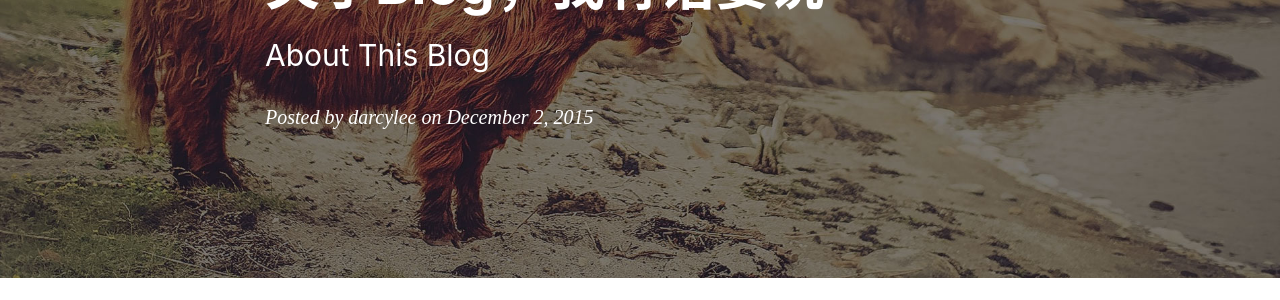
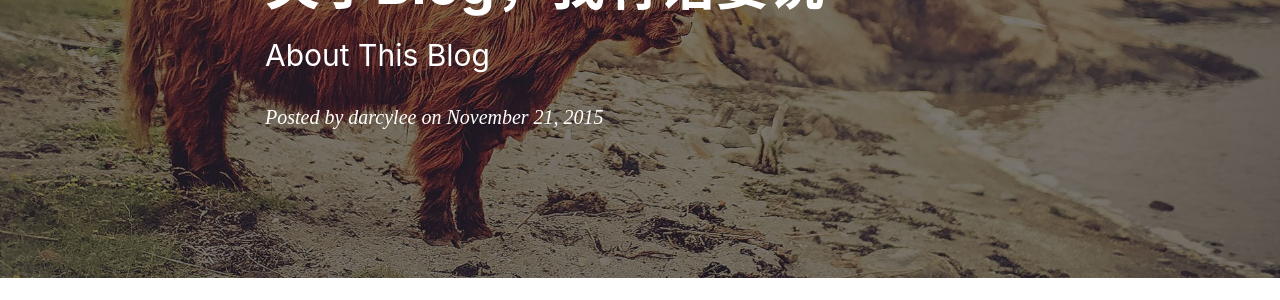
Before and after one commit to darcylee/darcylee.github.io, a Jekyll site: the page built from _posts/2015-11-21-about_this_blog.md, in a window 1280 px wide and 1400 px high. Shown: the part 245-545 px from the top of the window. Built offline with Jekyll 4.4.1, drawn with Linux system fonts in a browser that asks for light colours; nearby versions of some CDN libraries; comment, search, counter and statistics services are not loaded; some of the changed text lies outside the part shown.

Commit message:
rename about blog

```diff
--- a/_posts/2015-12-2-about_this_blog.md
+++ b/_posts/2015-11-21-about_this_blog.md
@@ -2,7 +2,7 @@
 layout:     post
 title:      "关于Blog，我有话要说"
 subtitle:   "About This Blog"
-date:       2015-12-2 12:00:00
+date:       2015-11-21 12:00:00
 author:     darcylee
 header-img: "img/contact-bg.jpg"
 tags: [about]
```
